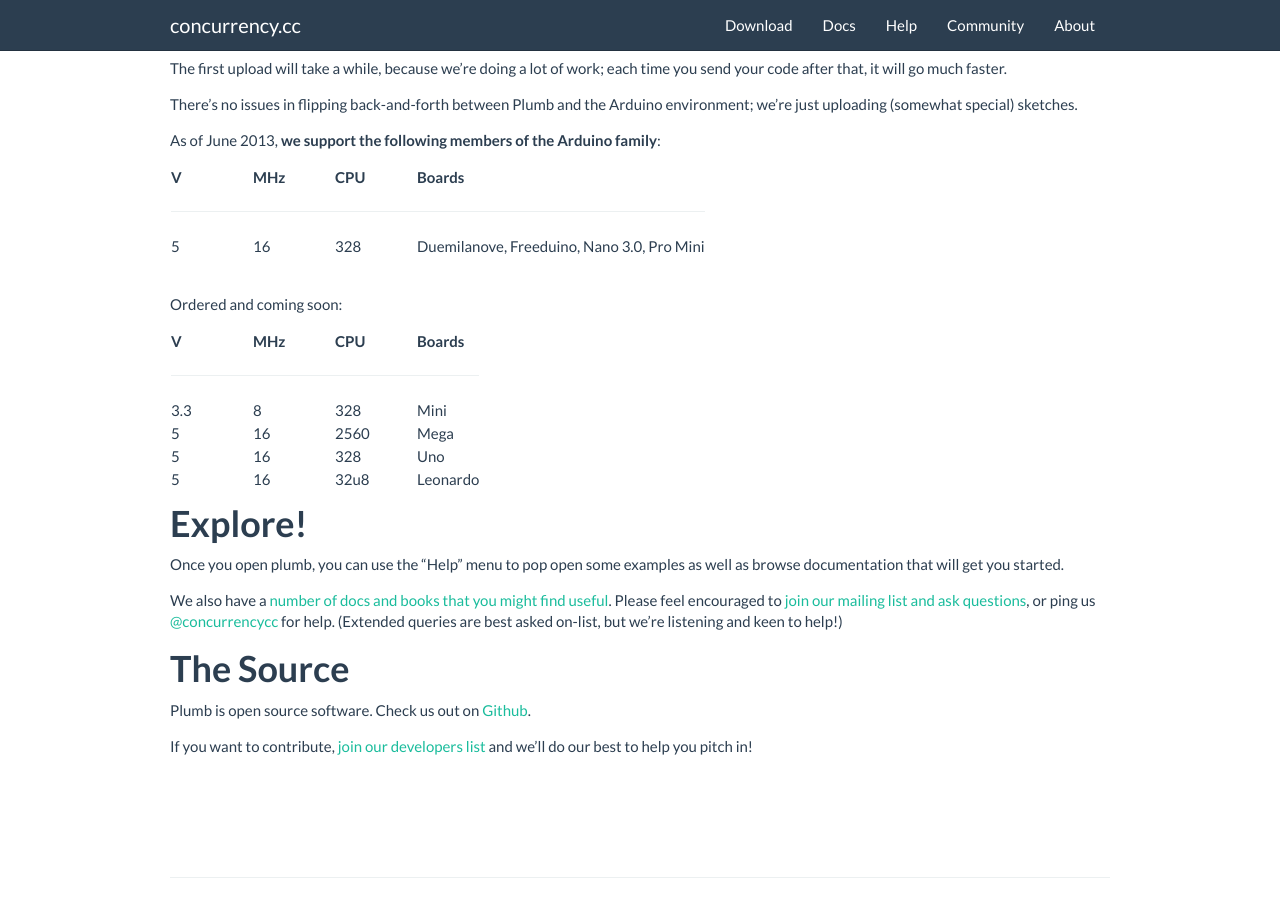
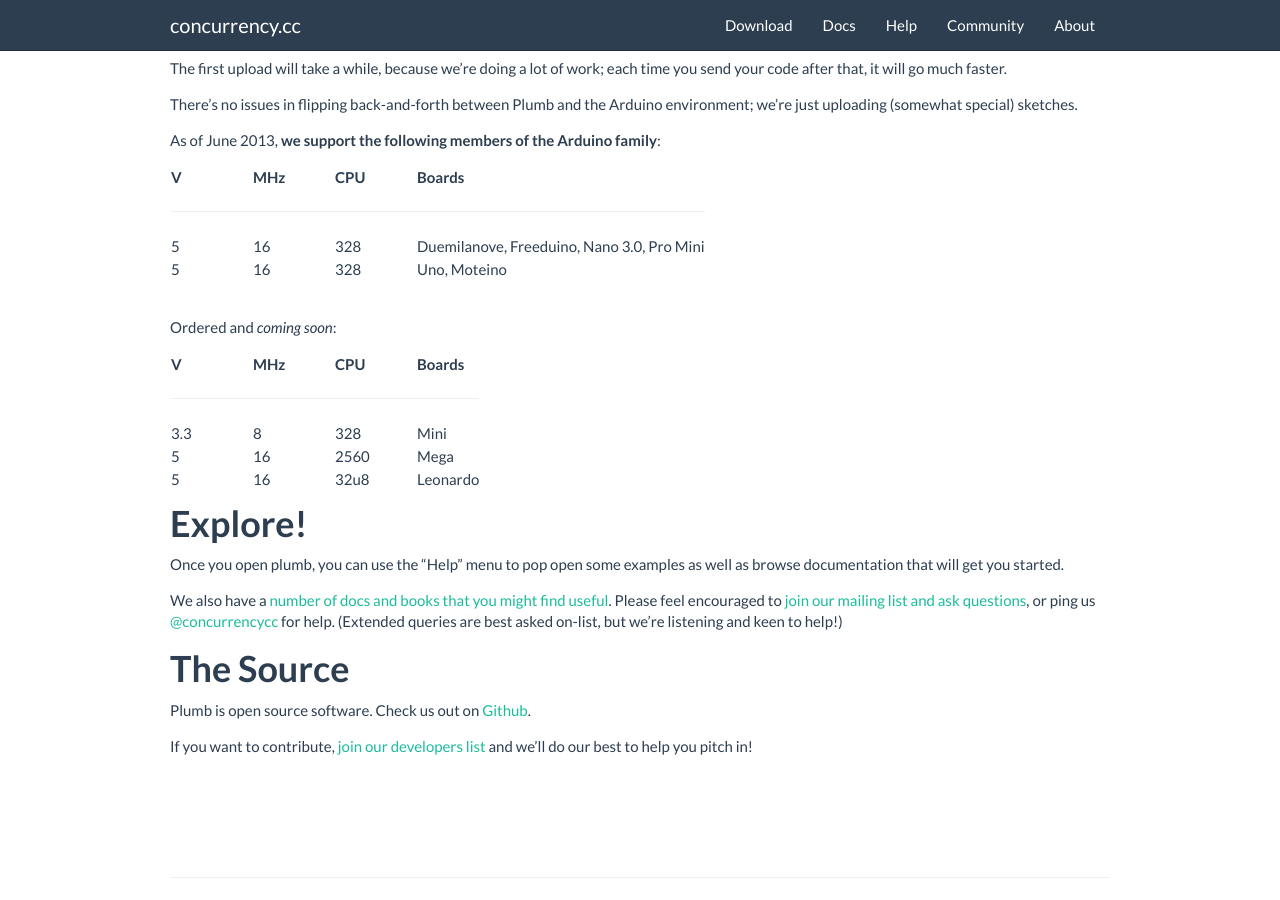
Before and after one commit to concurrency/concurrency.github.com, a Jekyll site: the page built from downloads/index.md, in a window 1280 px wide and 900 px high, scrolled down 925 px. Built offline with Jekyll 4.4.1, drawn with Linux system fonts in a browser that asks for light colours; nearby versions of some CDN libraries; library files that are not in the unit come from our copies; some of the changed lines change nothing that is shown.

Commit message:
Updated that we (I think) support the Uno now.

```diff
--- a/downloads/index.md
+++ b/downloads/index.md
@@ -38,11 +38,12 @@
 <tr><td width='80px'>  <b>V</b> </td> <td width='80px'>  <b>MHz</b> </td> <td width='80px'>  <b>CPU</b> </td> <td>  <b>Boards</b> </td></tr>
 <tr><td colspan='4'><hr/></td></tr>
 <tr><td>  5 </td> <td>  16  </td> <td>  328 </td> <td>  Duemilanove, Freeduino, Nano 3.0, Pro Mini </td></tr>
+<tr><td>  5 </td> <td>  16 </td> <td>  328 </td> <td>  Uno, Moteino </td> </tr>
 </table>
 
 <p> &nbsp; </p>
 
-Ordered and coming soon:
+Ordered and *coming soon*:
 
 
 <table>
@@ -50,7 +51,6 @@
 <tr><td colspan='4'><hr/></td></tr>
 <tr><td>  3.3 </td> <td>  8 </td> <td>  328 </td> <td>  Mini </td> </tr>
 <tr><td>  5 </td> <td>  16 </td> <td>  2560 </td> <td>  Mega </td></tr>
-<tr><td>  5 </td> <td>  16 </td> <td>  328 </td> <td>  Uno </td> </tr>
 <tr><td>  5 </td> <td>  16 </td> <td>  32u8 </td> <td>  Leonardo </td> </tr>
 </table>
 
```
